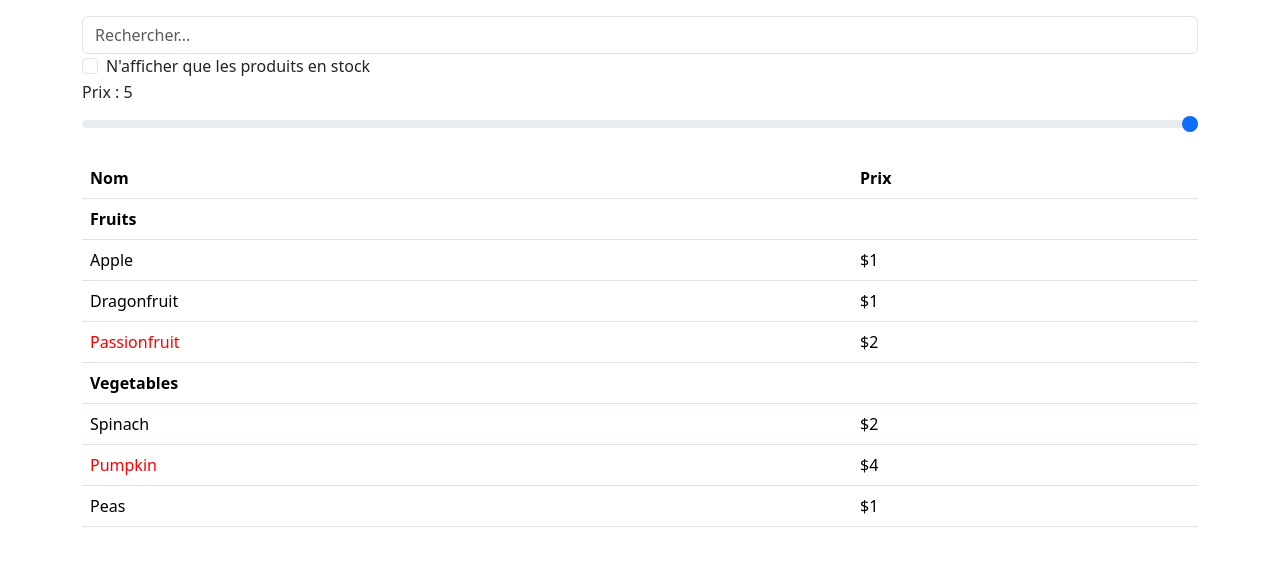
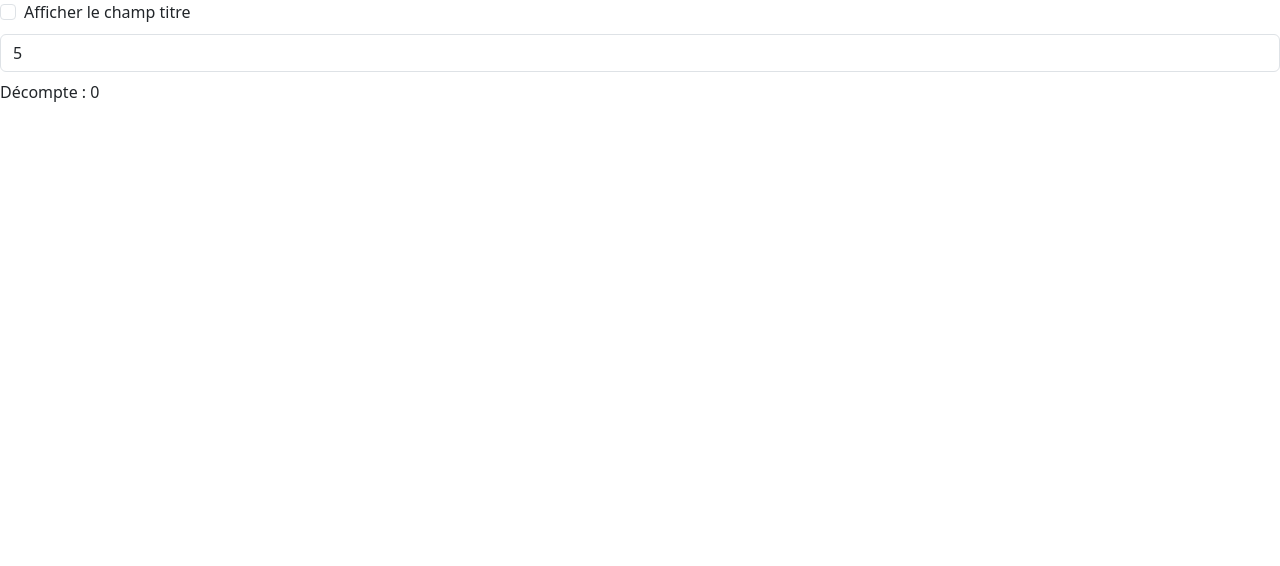
Before and after one commit to Thibaut-Arnoux/react-grafikart, a React (Vite) app: page / in a window 1280 px wide. Shown: the top 566 px of the page. Built offline with nearby package versions, Linux system fonts and the light colour scheme.

Commit message:
Le hook useEffect

```diff
--- a/src/App.jsx
+++ b/src/App.jsx
@@ -1,110 +1,68 @@
-import { useState } from 'react';
+import { useEffect, useState } from 'react';
+import { Input } from './components/forms/Input';
 import { Checkbox } from './components/forms/Checkbox';
-import { Input } from './components/forms/Input';
-import { ProductCategoryRow } from './components/products/ProductCategoryRow';
-import { ProductRow } from './components/products/ProductRow';
-import { Range } from './components/forms/Range';
-
-const PRODUCTS = [
-    { category: 'Fruits', price: 1, stocked: true, name: 'Apple' },
-    { category: 'Fruits', price: 1, stocked: true, name: 'Dragonfruit' },
-    { category: 'Fruits', price: 2, stocked: false, name: 'Passionfruit' },
-    { category: 'Vegetables', price: 2, stocked: true, name: 'Spinach' },
-    { category: 'Vegetables', price: 4, stocked: false, name: 'Pumpkin' },
-    { category: 'Vegetables', price: 1, stocked: true, name: 'Peas' }
-];
 
 function App() {
-    const [showStockedOnly, setShowStockedOnly] = useState(false);
-    const [search, setSearch] = useState('');
-    const [price, setPrice] = useState(5);
+    const [showInput, setShowInput] = useState(false);
+    const [duration, setDuration] = useState(5);
+    const [secondLeft, setSecondLeft] = useState(duration);
 
-    // derivated value
-    const visibleProducts = PRODUCTS.filter((product) => {
-        if (showStockedOnly && !product.stocked) {
-            return false;
-        }
+    useEffect(() => {
+        const timer = setInterval(() => {
+            setSecondLeft((s) => {
+                if (s <= 0) {
+                    clearInterval(timer);
+                    return 0;
+                }
+                return s - 1;
+            });
+        }, 100);
 
-        if (search && !product.name.includes(search)) {
-            return false;
-        }
+        return () => {
+            clearInterval(timer);
+        };
+    }, [duration]);
 
-        if (price && product.price > price) {
-            return false;
-        }
-
-        return true;
-    });
+    const handleChange = (v) => {
+        setDuration(v);
+        setSecondLeft(v);
+    };
 
     return (
-        <div className="container my-3">
-            <SearchBar
-                showStockedOnly={showStockedOnly}
-                search={search}
-                price={price}
-                onStockedOnlyChange={setShowStockedOnly}
-                onSearchChange={setSearch}
-                onPriceChange={setPrice}
+        <div className="vstack gap-2">
+            <Checkbox
+                id="title"
+                label="Afficher le champ titre"
+                checked={showInput}
+                onChange={setShowInput}
             />
-            <ProductTable products={visibleProducts} showStockedOnly={showStockedOnly} />
+            {showInput && <EditTitle />}
+            <Input placeholder="Timer..." value={duration} onChange={handleChange} />
+            <p>Décompte : {secondLeft}</p>
         </div>
     );
 }
 
-function SearchBar({
-    showStockedOnly,
-    search,
-    price,
-    onStockedOnlyChange,
-    onSearchChange,
-    onPriceChange
-}) {
+function EditTitle() {
+    const [title, setTitle] = useState('');
+
+    useEffect(() => {
+        const originalTitle = document.title;
+
+        return () => {
+            document.title = originalTitle;
+        };
+    }, []);
+
+    useEffect(() => {
+        document.title = title;
+    }, [title]);
+
     return (
-        <div>
-            <div className="mb-3">
-                <Input placeholder="Rechercher..." value={search} onChange={onSearchChange} />
-                <Checkbox
-                    id="stocked"
-                    label="N'afficher que les produits en stock"
-                    checked={showStockedOnly}
-                    onChange={onStockedOnlyChange}
-                />
-                <Range
-                    id="price"
-                    label={`Prix : ${price}`}
-                    value={price}
-                    min={0}
-                    max={5}
-                    onChange={onPriceChange}
-                />
-            </div>
-        </div>
+        <>
+            <Input placeholder="Modifier le titre" value={title} onChange={setTitle} />
+        </>
     );
 }
 
-function ProductTable({ products }) {
-    const rows = [];
-    let lastCategory = null;
-
-    products.forEach((product) => {
-        if (product.category != lastCategory) {
-            rows.push(<ProductCategoryRow key={product.category} name={product.category} />);
-        }
-        lastCategory = product.category;
-
-        rows.push(<ProductRow key={product.name} product={product} />);
-    });
-
-    return (
-        <table className="table">
-            <thead>
-                <tr>
-                    <th>Nom</th>
-                    <th>Prix</th>
-                </tr>
-            </thead>
-            <tbody>{rows}</tbody>
-        </table>
-    );
-}
 export default App;
```
